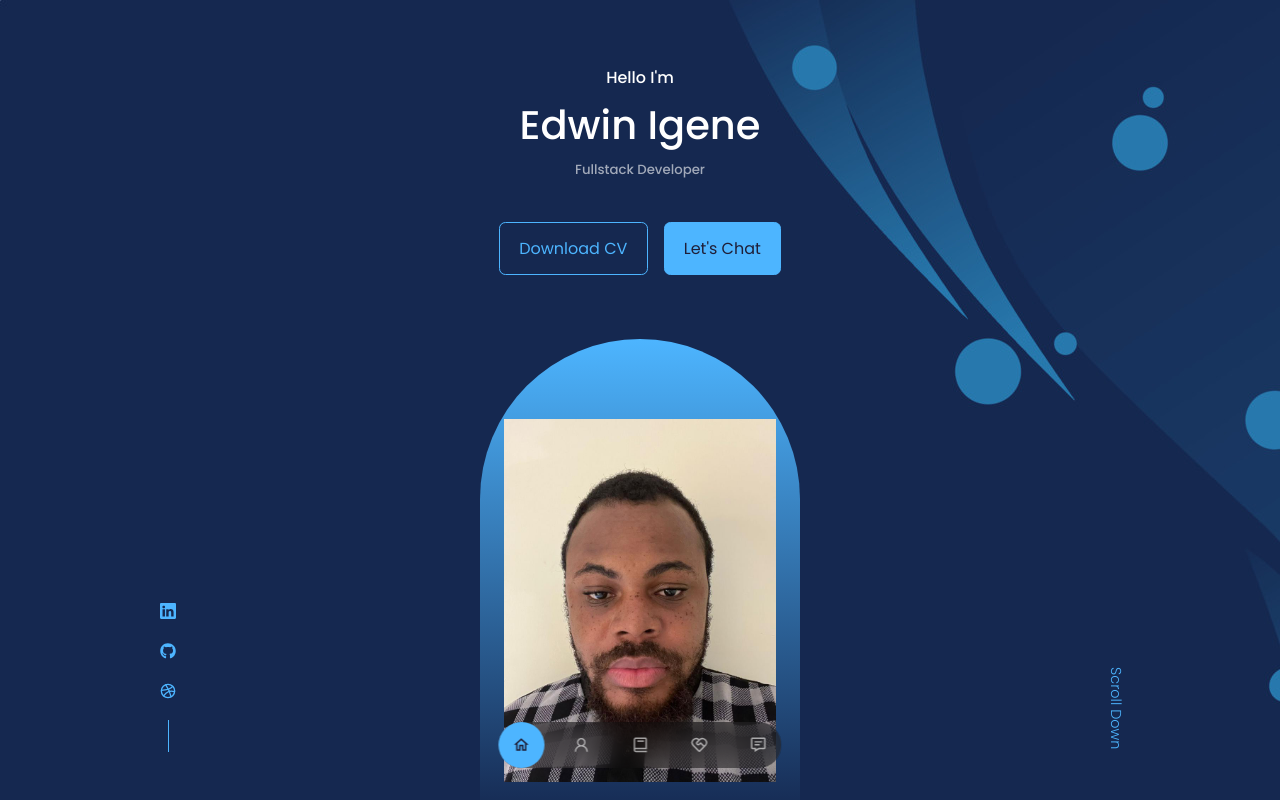
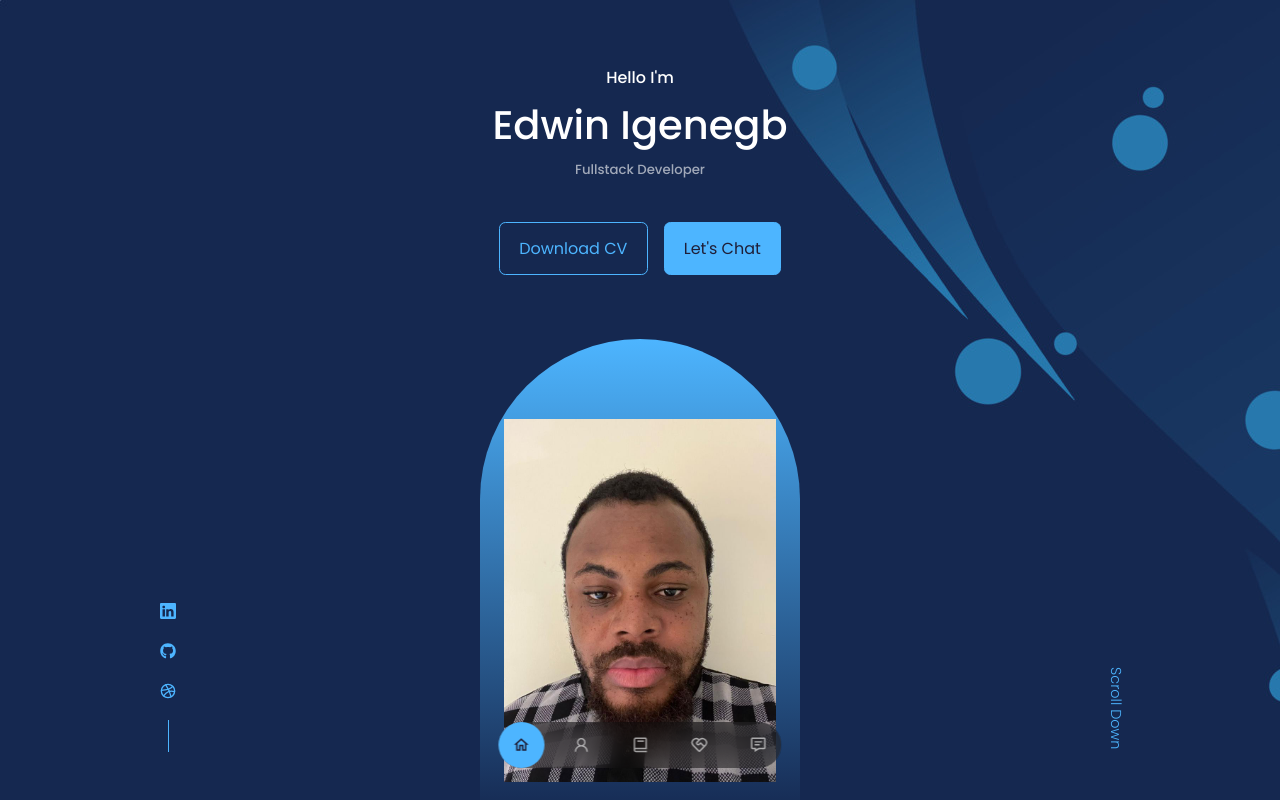
Before and after one commit to Eddysam2000/My-Portfolio, a React (Create React App) app: page / in a window 1280 px wide. Shown: the top 800 px of the page. Built offline with nearby package versions, Linux system fonts and the light colour scheme.

Commit message:
header updated

```diff
--- a/src/components/header/Header.jsx
+++ b/src/components/header/Header.jsx
@@ -9,7 +9,7 @@ const Header = () => {
    <header>
     <div className="container header_container">
       <h4>Hello I'm</h4>
-      <h1>Edwin Igene</h1>
+      <h1>Edwin Igenegb</h1>
       <h5 className="text-light">Fullstack Developer</h5>
       <CTA />
       <Headersocial />
```
